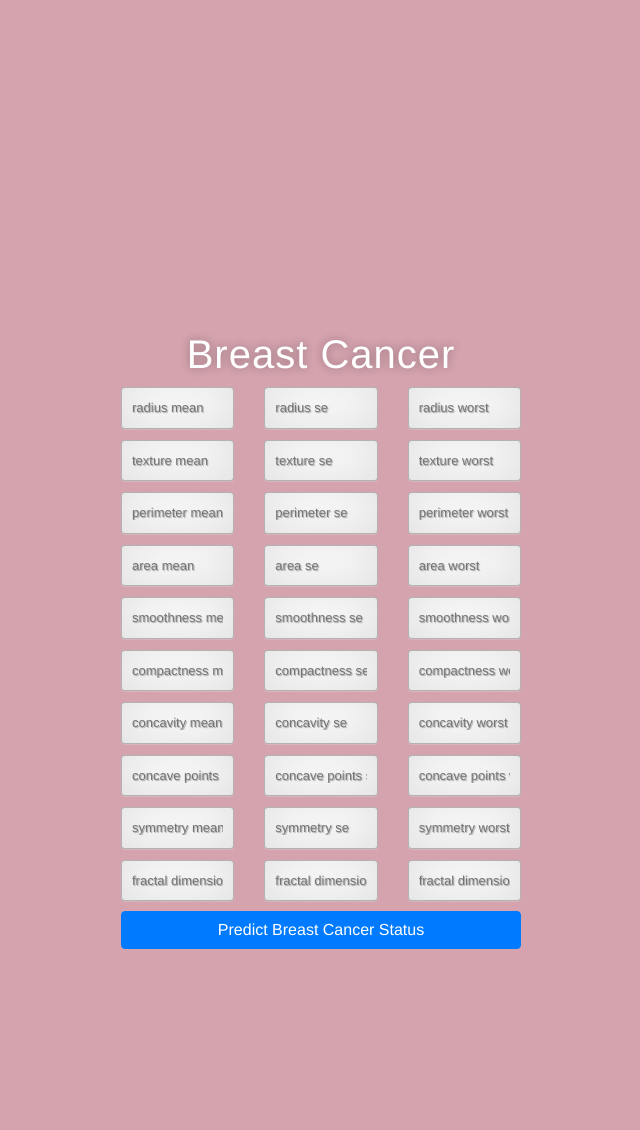
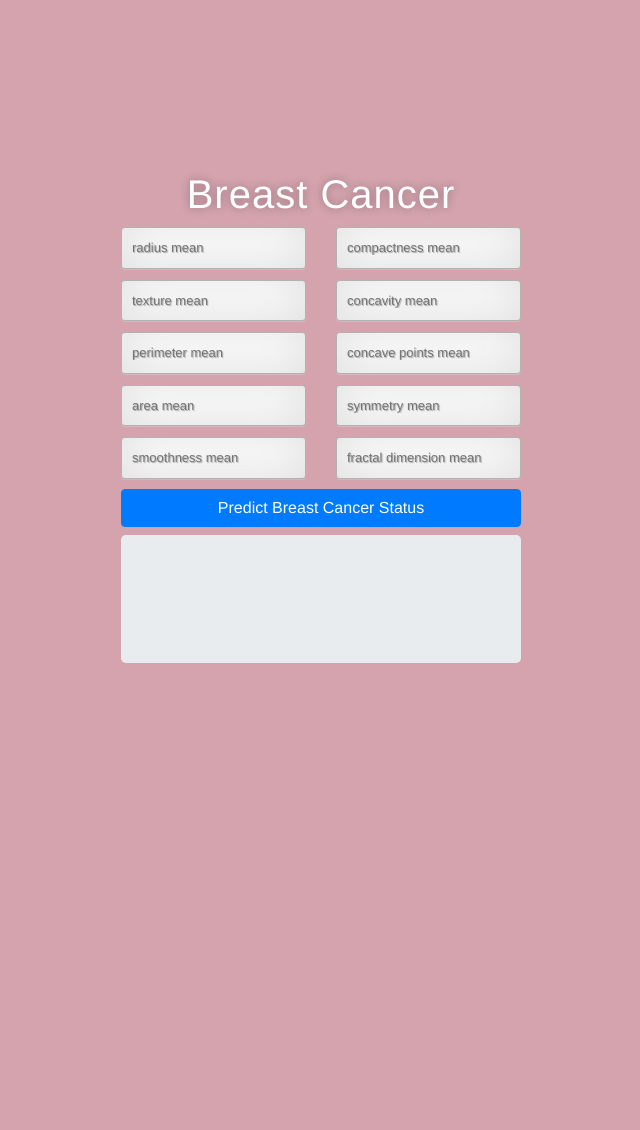
Before and after one commit to Levy-Naibei/breast-cancer-predictor, a Flask app: page / in a window 1280 px wide. Shown: the whole page, without its empty margins (369-1009 px from the left). After the commit the page ends 663 px from the top, so only its background shows below. Run offline with Flask 2, Linux system fonts and the light colour scheme; parts of the project's set-up code (start-up, migrations or seed data) failed here and were passed over; some libraries are stand-ins or nearby versions.

Commit message:
feat: reduced input features

```diff
--- a/backend/app.py
+++ b/backend/app.py
@@ -14,12 +14,12 @@ def defaultpage():
     return render_template('index.html')
 
 # predict
-@app.route('/predict', methods=['GET', 'POST'])
+@app.route('/', methods=['POST'])
 def predict():
     int_features = [float(x) for x in request.form.values()]
-    final_features = [np.array(int_features)]
+    final_features = np.array(int_features)
     pred = model.predict(final_features)
-    return render_template('index.html', results="Breast Cancer group is ${}".format(pred))
+    return render_template('index.html', results="Breast Cancer group is {}".format(pred))
 
 
 if __name__ == "__main__":
--- a/backend/static/css/style.css
+++ b/backend/static/css/style.css
@@ -19,7 +19,7 @@ body {
 }
 .content {
 	position: absolute;
-	top: 60%;
+	top: 40%;
 	left: 50%;
 	margin: -150px 0 0 -150px;
 	width:	400px;
--- a/backend/templates/index.html
+++ b/backend/templates/index.html
@@ -18,50 +18,27 @@
      <!-- Main Input For Receiving Query to our ML model-->
     <form action="{{ url_for('predict')}}"method="post">
         <div class="row">
-            <div class="col-md-4">
+            <div class="col-md-6">
                 <input type="text" name="radius_mean" placeholder="radius mean" required="required" />
                 <input type="text" name="texture_mean" placeholder="texture mean" required="required" />
                 <input type="text" name="perimeter_mean" placeholder="perimeter mean" required="required" />
                 <input type="text" name="area_mean" placeholder="area mean" required="required" />
                 <input type="text" name="smoothness_mean" placeholder="smoothness mean" required="required" />
+            </div>
+
+            <div class="col-md-6">
                 <input type="text" name="compactness_mean" placeholder="compactness mean" required="required" />
                 <input type="text" name="concavity_mean" placeholder="concavity mean" required="required" />
                 <input type="text" name="concave points_mean" placeholder="concave points mean" required="required" />
                 <input type="text" name="symmetry_mean" placeholder="symmetry mean" required="required" />
                 <input type="text" name="fractal_dimension_mean" placeholder="fractal dimension mean" required="required" />
             </div>
-
-            <div class="col-md-4">
-                <input type="text" name="radius_se" placeholder="radius se" required="required" />
-                <input type="text" name="texture_se" placeholder="texture se" required="required" />
-                <input type="text" name="perimeter_se" placeholder="perimeter se" required="required" />
-                <input type="text" name="area_se" placeholder="area se" required="required" />
-                <input type="text" name="smoothness_se" placeholder="smoothness se" required="required" />
-                <input type="text" name="compactness_se" placeholder="compactness se" required="required" />
-                <input type="text" name="concavity_se" placeholder="concavity se" required="required" />
-                <input type="text" name="concave points_se" placeholder="concave points se" required="required" />
-                <input type="text" name="symmetry_se" placeholder="symmetry se" required="required" />
-                <input type="text" name="fractal_dimension_se" placeholder="fractal dimension se" required="required" />
-            </div>
-
-            <div class="col-md-4">
-                <input type="text" name="radius_worst" placeholder="radius worst" required="required" />
-                <input type="text" name="texture_worst" placeholder="texture worst" required="required" />
-                <input type="text" name="perimeter_worst" placeholder="perimeter worst" required="required" />
-                <input type="text" name="area_worst" placeholder="area worst" required="required" />
-                <input type="text" name="smoothness_worst" placeholder="smoothness worst" required="required" />
-                <input type="text" name="compactness_worst" placeholder="compactness worst" required="required" />
-                <input type="text" name="concavity_worst" placeholder="concavity worst" required="required" />
-                <input type="text" name="concave points_worst" placeholder="concave points worst" required="required" />
-                <input type="text" name="symmetry_worst" placeholder="symmetry worst" required="required" />
-                <input type="text" name="fractal_dimension_worst" placeholder="fractal dimension worst" required="required" />
-            </div>
         </div>
 
         <button type="submit" class="btn btn-primary btn-block btn-large">Predict Breast Cancer Status</button>
     </form>
 
-   <div class="mt-1 bg-dark">
+   <div class="jumbotron mt-2">
     {{ results }}
    </div>
 
```
